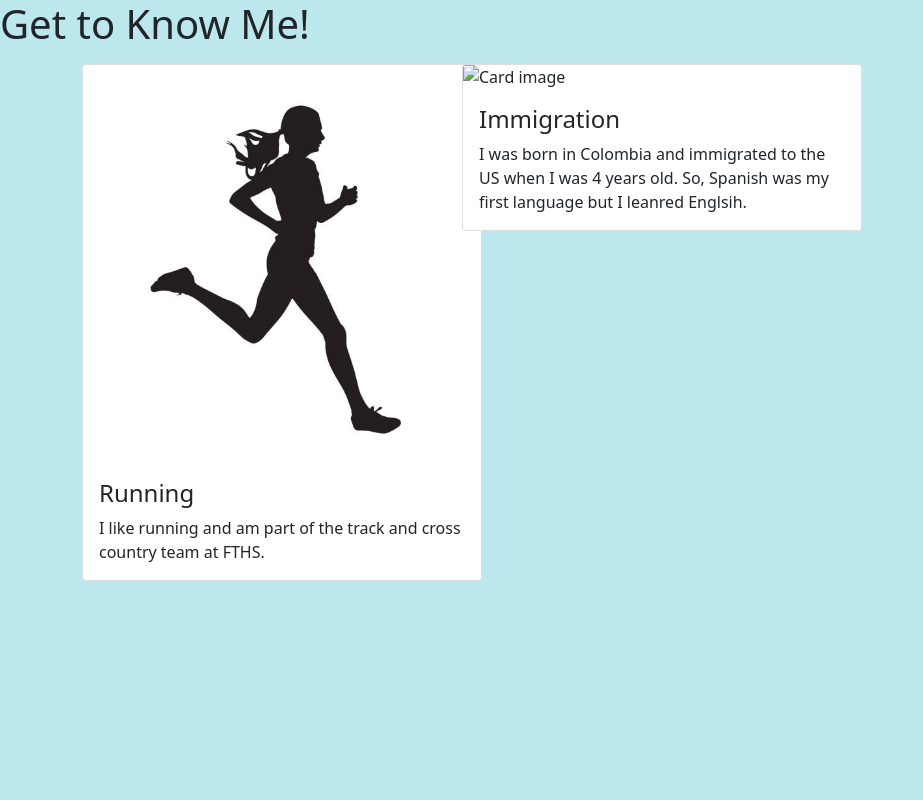
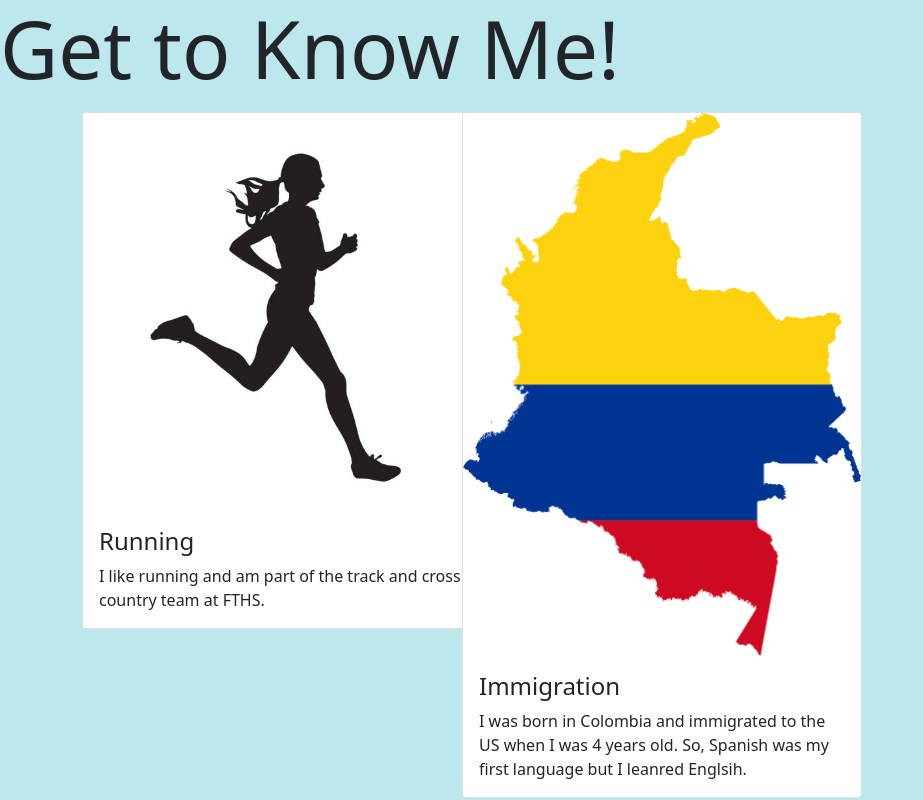
Before and after one commit to scolorado/Get-to-Know-Me, a plain HTML site: page index.html in a window 1280 px wide. Shown: the whole page, without its empty margins (0-923 px from the left). Drawn offline with nearby package versions, Linux system fonts and the light colour scheme.

Commit message:
added more images and cards

```diff
--- a/index.html
+++ b/index.html
@@ -8,7 +8,7 @@
      <script src="https://cdn.jsdelivr.net/npm/bootstrap@5.1.3/dist/js/bootstrap.bundle.min.js"></script>
   </head>
   <body>
-<h1> Get to Know Me!</h1>
+<h1 class="display-1"> Get to Know Me!</h1>
 
 <div class="container mt-3">
   <div class="row">
@@ -23,7 +23,7 @@
     </div>
     <div class="col-lg-4">
       <div class="card" style="width:400px">
-        <img class="card-img-top" src="../bootstrap4/img_avatar1.png" alt="Card image" style="width:100%">
+        <img class="card-img-top" src="img\colombia.png" alt="Card image" style="width:100%">
         <div class="card-body">
           <h4 class="card-title">Immigration</h4>
           <p class="card-text">I was born in Colombia and immigrated to the US when I was 4 years old. So, Spanish was my first language but I leanred Englsih.  </p>
```
Also changed, not shown: img/colombia.png (added).
